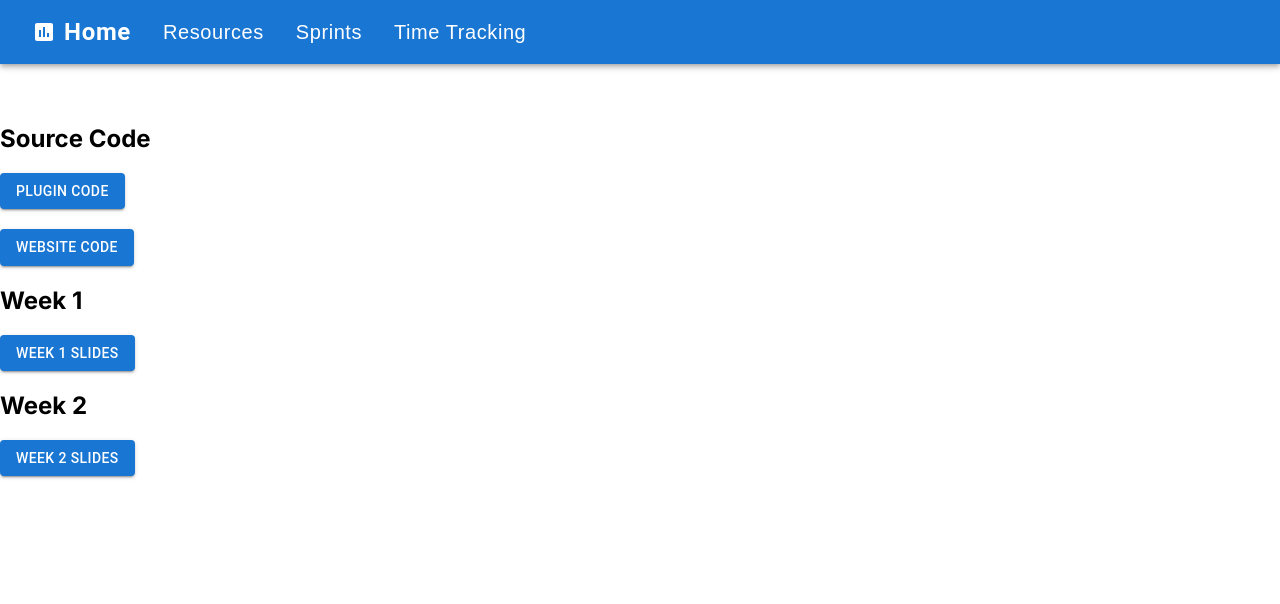
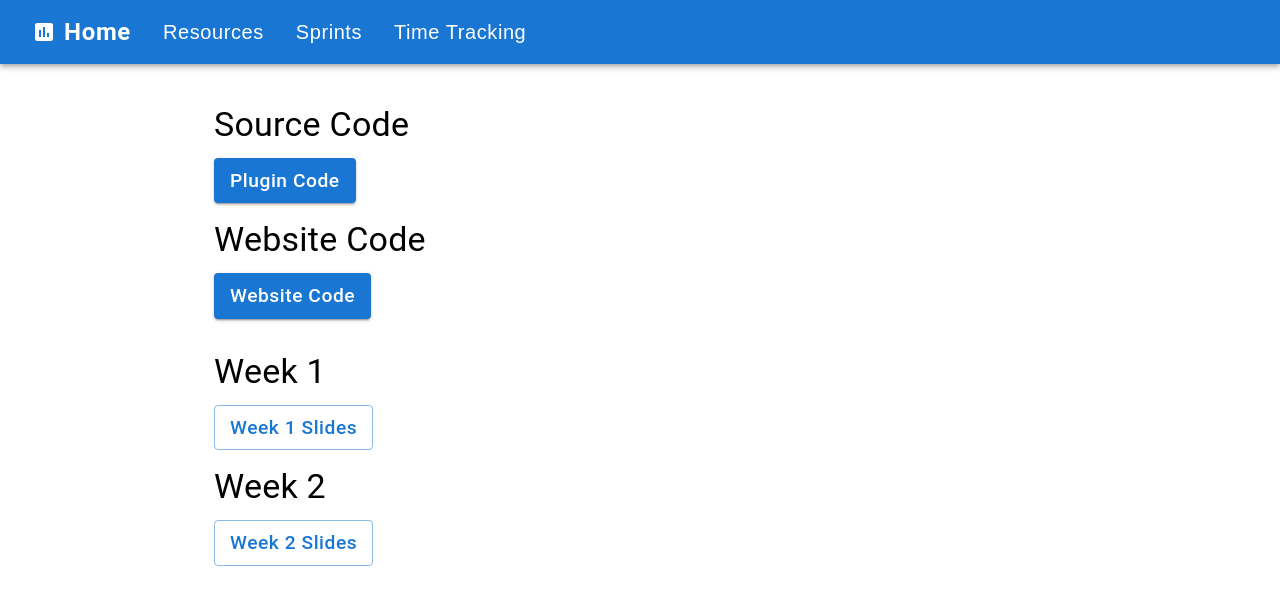
Before and after one commit to SE4AIResearch/DataLeakage_JupyterNotebook_Website_Fall2024, a Next.js app: page /resources in a window 1280 px wide. Shown: the top 604 px of the page. Built offline with nearby package versions, Linux system fonts and the light colour scheme.

Commit message:
Edited ui in resources page

```diff
--- a/app/resources/page.tsx
+++ b/app/resources/page.tsx
@@ -1,31 +1,55 @@
 "use client"; // This directive allows the component to run on the client side.
-import { Box, Button, Container, Link, Stack, Typography } from "@mui/material";
+import { Box, Button, Container, Typography } from "@mui/material";
 import ResponsiveAppBar from "@/components/navbar";
-import "../globals.css"
 
 export default function Resources() {
   return (
     <Box>
       <ResponsiveAppBar />
-      <Box sx={{ textAlign: "left", pt: "5vh" }}>
-        <h2>Source Code</h2>
-        <Button variant="contained" href="https://github.com/SE4AIResearch/DataLeakage_JupyterNotebook_Fall2024/">
-              Plugin Code
+      <Container maxWidth="md" sx={{ textAlign: "left", pt: "5vh" }}>
+        <Typography variant="h4" gutterBottom>
+          Source Code
+        </Typography>
+        <Button
+          variant="contained"
+          href="https://github.com/SE4AIResearch/DataLeakage_JupyterNotebook_Fall2024/"
+          sx={{ mb: 2, fontSize: "1.2rem", textTransform: "none" }}
+        >
+          Plugin Code
         </Button>
-        <br></br>
-        <br></br>
-        <Button variant="contained" href="https://github.com/SE4AIResearch/DataLeakage_JupyterNotebook_Website_Fall2024/">
-              Website Code
+        <Typography variant="h4" gutterBottom>
+          Website Code
+        </Typography>
+        <Button
+          variant="contained"
+          href="https://github.com/SE4AIResearch/DataLeakage_JupyterNotebook_Website_Fall2024/"
+          sx={{ mb: 4, fontSize: "1.2rem", textTransform: "none" }}
+        >
+          Website Code
         </Button>
-        <h2>Week 1</h2>
-        <Button variant="contained" href="https://docs.google.com/presentation/d/1E1ebly_8aZ3sP5-ta5DjYG2ETjui0gxEugu2oE9HEUo/edit?usp=sharing">
-              Week 1 Slides
+
+        {/* Weekly breakdowns */}
+        <Typography variant="h4" gutterBottom>
+          Week 1
+        </Typography>
+        <Button
+          variant="outlined"
+          href="https://docs.google.com/presentation/d/1E1ebly_8aZ3sP5-ta5DjYG2ETjui0gxEugu2oE9HEUo/edit?usp=sharing"
+          sx={{ mb: 2, fontSize: "1.2rem", textTransform: "none" }}
+        >
+          Week 1 Slides
         </Button>
-        <h2>Week 2</h2>
-        <Button variant="contained" href="https://docs.google.com/presentation/d/1QDEsVZXuEm_hUe95__Pe__K4cmiR8G0bxx8NeyYBHPo/edit?usp=sharing">
-              Week 2 Slides
+        <Typography variant="h4" gutterBottom>
+          Week 2
+        </Typography>
+        <Button
+          variant="outlined"
+          href="https://docs.google.com/presentation/d/1OJM9_Rmq2RwhpVb4TaRemJk5b8uwie4PWr5b8dLCbE8/edit?usp=sharing"
+          sx={{ mb: 2, fontSize: "1.2rem", textTransform: "none" }}
+        >
+          Week 2 Slides
         </Button>
-      </Box>
+      </Container>
     </Box>
   );
 }
```
